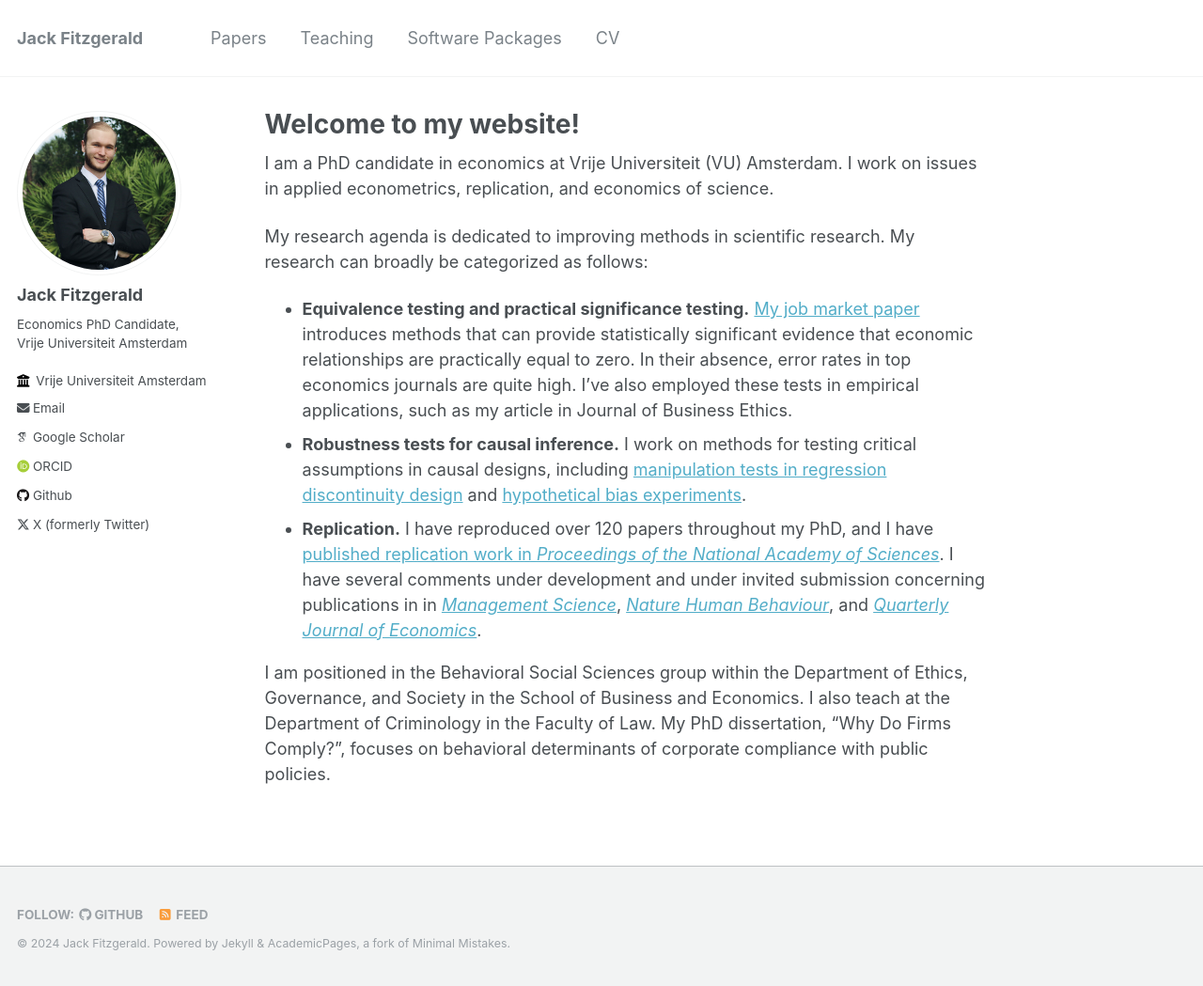
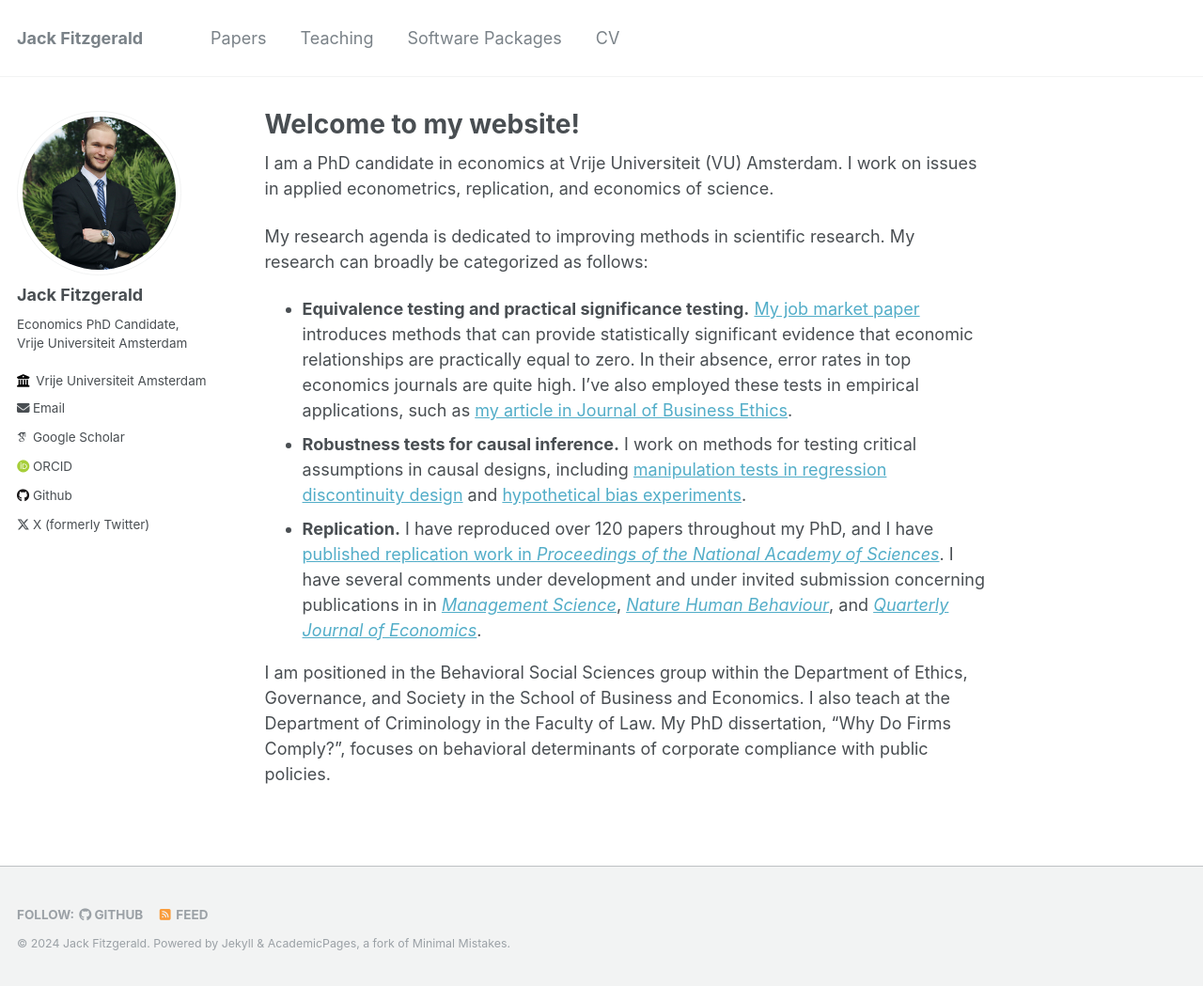
Before and after one commit to jack-fitzgerald/jack-fitzgerald.github.io, a Jekyll site: the page built from _pages/about.md, in a window 1280 px wide and 1049 px high. Shown: the whole window at 94% size. Built offline with Jekyll 4.4.1, drawn with Linux system fonts in a browser that asks for light colours; some web fonts are replaced; part of the change alters nothing that is shown.

```diff
--- a/_pages/about.md
+++ b/_pages/about.md
@@ -10,7 +10,7 @@ redirect_from:
 I am a PhD candidate in economics at Vrije Universiteit (VU) Amsterdam. I work on issues in applied econometrics, replication, and economics of science.
 
 My research agenda is dedicated to improving methods in scientific research. My research can broadly be categorized as follows:
-* **Equivalence testing and practical significance testing.** [My job market paper](https://jack-fitzgerald.github.io/files/The_Need_for_Equivalence_Testing_in_Economics.pdf) introduces methods that can provide statistically significant evidence that economic relationships are practically equal to zero. In their absence, error rates in top economics journals are quite high. I’ve also employed these tests in empirical applications, such as my article in Journal of Business Ethics.
+* **Equivalence testing and practical significance testing.** [My job market paper](https://jack-fitzgerald.github.io/files/The_Need_for_Equivalence_Testing_in_Economics.pdf) introduces methods that can provide statistically significant evidence that economic relationships are practically equal to zero. In their absence, error rates in top economics journals are quite high. I’ve also employed these tests in empirical applications, such as [my article in Journal of Business Ethics](https://link.springer.com/article/10.1007/s10551-024-05731-x).
 * **Robustness tests for causal inference.** I work on methods for testing critical assumptions in causal designs, including [manipulation tests in regression discontinuity design](https://jack-fitzgerald.github.io/files/RDD_Equivalence.pdf) and [hypothetical bias experiments](https://jack-fitzgerald.github.io/files/Hypothetical_Bias.pdf).
 * **Replication.** I have reproduced over 120 papers throughout my PhD, and I have [published replication work in <i>Proceedings of the National Academy of Sciences</i>](https://www.pnas.org/doi/10.1073/pnas.2403758121). I have several comments under development and under invited submission concerning publications in in [<i>Management Science</i>](https://jack-fitzgerald.github.io/files/GS22_Replication.pdf), [<i>Nature Human Behaviour</i>](https://jack-fitzgerald.github.io/files/WEA23_Replication.pdf), and [<i>Quarterly Journal of Economics</i>](https://jack-fitzgerald.github.io/files/MS23_Replication.pdf).
 
```
